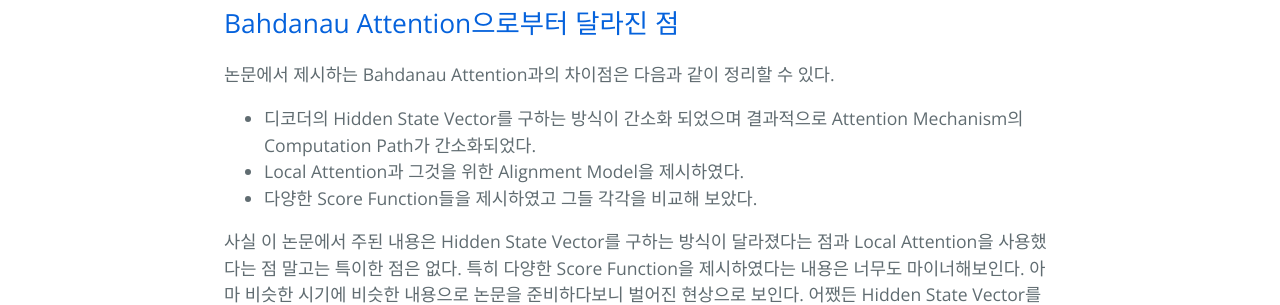
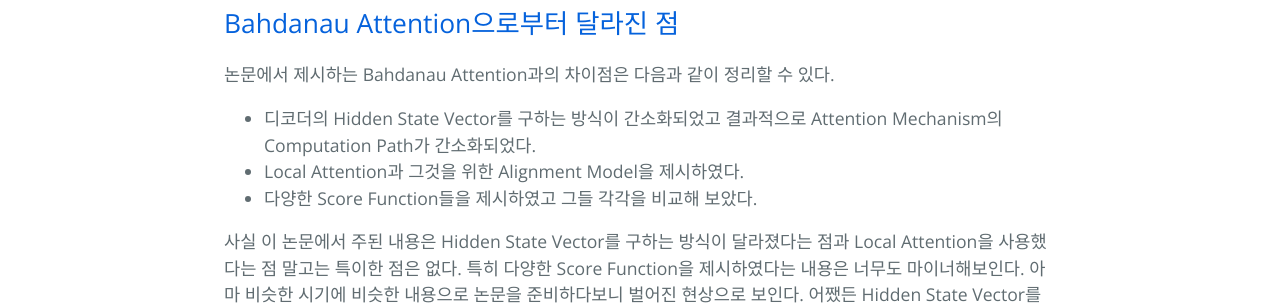
Before and after one commit to hcnoh/hcnoh.github.io, a Jekyll site: the page built from _posts/2019-01-01-luong-attention.md, in a window 1280 px wide. Shown: the part 982-1287 px from the top of the page. Built offline with Jekyll 4.4.1, drawn with Linux system fonts in a browser that asks for light colours; formulas are drawn with MathJax 3; comment, search, counter and statistics services are not loaded.

Commit message:
Update 2019-01-01-luong-attention.md

```diff
--- a/_posts/2019-01-01-luong-attention.md
+++ b/_posts/2019-01-01-luong-attention.md
@@ -29,7 +29,7 @@ permalink: /2019-01-01-luong-attention
 
 ## Bahdanau Attention으로부터 달라진 점
 논문에서 제시하는 Bahdanau Attention과의 차이점은 다음과 같이 정리할 수 있다.
-- 디코더의 Hidden State Vector를 구하는 방식이 간소화 되었으며 결과적으로 Attention Mechanism의 Computation Path가 간소화되었다.
+- 디코더의 Hidden State Vector를 구하는 방식이 간소화되었고 결과적으로 Attention Mechanism의 Computation Path가 간소화되었다.
 - Local Attention과 그것을 위한 Alignment Model을 제시하였다.
 - 다양한 Score Function들을 제시하였고 그들 각각을 비교해 보았다.
 
```
